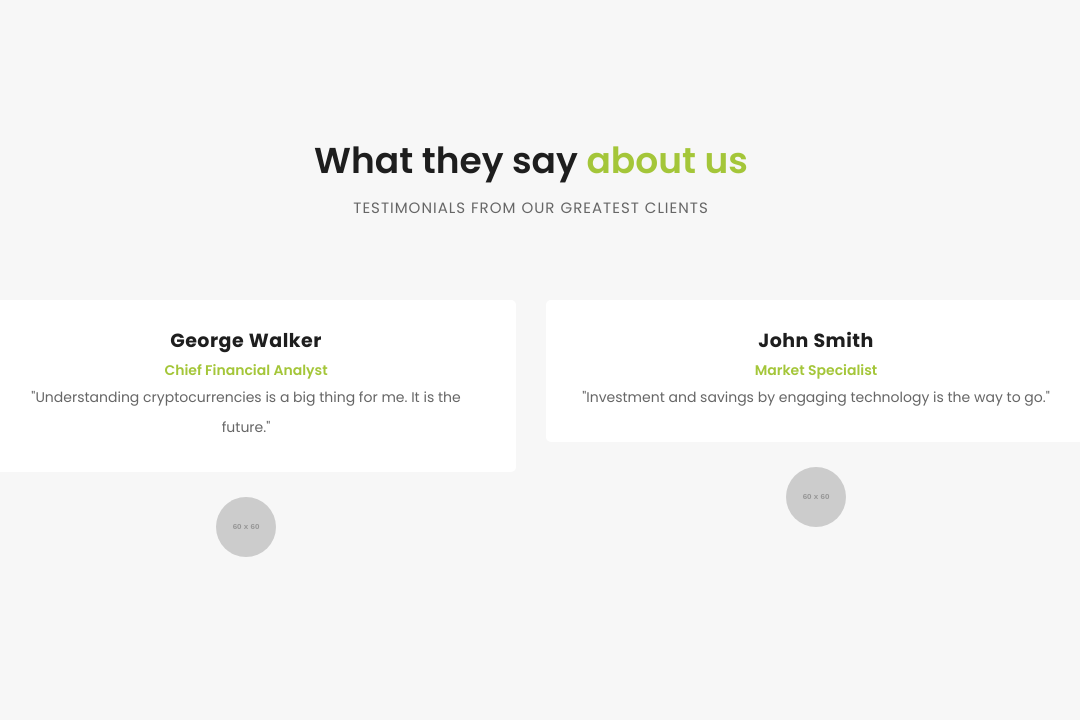
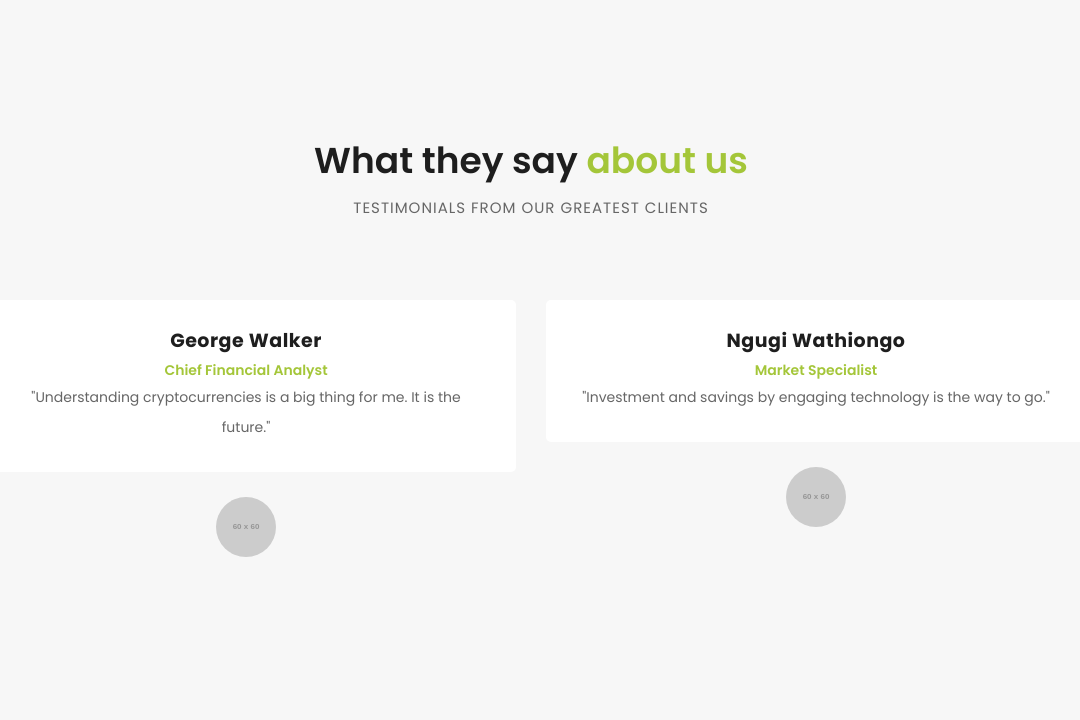
Before and after one commit to dave-cmd/CryptoInvest, a Node server app: page /about in a window 1280 px wide. Shown: the part 2944-3664 px from the top of the page, without its empty margins (109-1189 px from the left). Run offline with Node 20, Linux system fonts and the light colour scheme; grey boxes labelled with a size stand in for pictures from a placeholder-image service; some libraries are stand-ins or nearby versions.

Commit message:
about - what they say

```diff
--- a/views/about.ejs
+++ b/views/about.ejs
@@ -262,7 +262,7 @@ https://templatemo.com/tm-545-finance-business
 
               <div class="testimonial-item">
                 <div class="inner-content">
-                  <h4>John Smith</h4>
+                  <h4>Ngugi Wathiongo</h4>
                   <span>Market Specialist</span>
                   <p>
                     "Investment and savings by engaging technology is the way to
@@ -274,7 +274,7 @@ https://templatemo.com/tm-545-finance-business
 
               <div class="testimonial-item">
                 <div class="inner-content">
-                  <h4>David Wood</h4>
+                  <h4>Jelagat Kandie</h4>
                   <span>Chief Accountant</span>
                   <p>
                     "I am ready to invest in cryptocurrencies using
```
